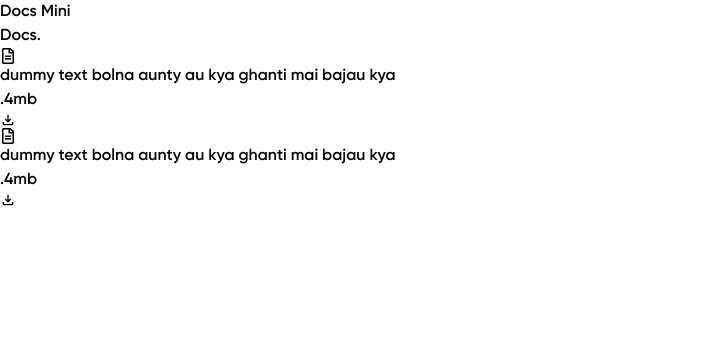
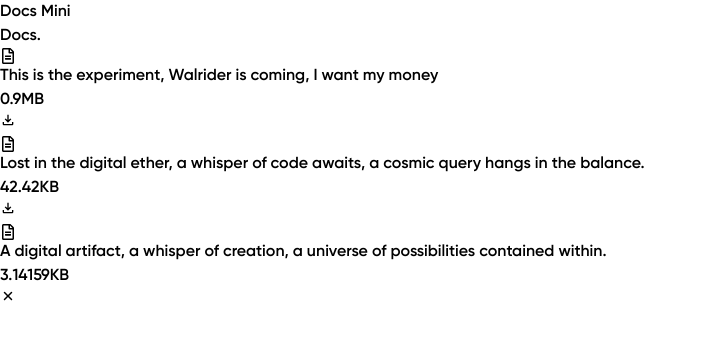
Before and after one commit to Siddhantv1/react-JS-repo, a React (Vite) app in the folder 07DocsMini/: page / in a window 1280 px wide. Shown: the top 338 px of the page, without its empty margins (0-706 px from the left). Built offline with nearby package versions, Linux system fonts and the light colour scheme.

Commit message:
finishing up

```diff
--- a/07DocsMini/src/components/Card.jsx
+++ b/07DocsMini/src/components/Card.jsx
@@ -1,25 +1,29 @@
 import React from 'react'
 import { FaRegFileAlt } from "react-icons/fa";
 import { MdOutlineFileDownload } from "react-icons/md";
-function Card() {
+import { IoClose } from "react-icons/io5";
+import { motion } from "framer-motion";
+
+function Card({ data, reference }) {
   return (
-    <div className='relative w-60 h-72 rounded-[50px] bg-zinc-900/90 text-white px-8 py-10 overflow-hidden'>
+    <motion.div drag dragConstraints={reference} whileDrag={{scale: 1.1}} className='relative w-60 h-72 rounded-[50px] bg-zinc-900/90 text-white px-8 py-10 overflow-hidden'>
       {/* // make cards */}
 
     <FaRegFileAlt/>
-    <p className='font-semibold leading-right mt-5'> dummy text bolna aunty au kya ghanti mai bajau kya </p>
+    <p className='font-semibold leading-right mt-5'>{data.desc}</p>
     <div className='footer absolute bottom-0 bg-sky-900 w-full left-0'>
 
         <div className='flex items-center justify-between py-3 px-8 mb-5'>
-            <h5> .4mb</h5>
-            <span className='w-7 h-7 bg-sky-500 rounded-full flex items-center justify-center'>
-                <MdOutlineFileDownload size={'1em'}/>
-            </span>
+            <h5>{data.filesize}</h5>
+            <button className='w-7 h-7 bg-sky-500 rounded-full flex items-center justify-center'>
+                {data.close ? <IoClose/> : <MdOutlineFileDownload size={'1em'}/>}
+
+            </button>
 
         </div>
 
         </div>
-    </div>
+    </motion.div>
   )
 }
 
--- a/07DocsMini/src/components/Foreground.jsx
+++ b/07DocsMini/src/components/Foreground.jsx
@@ -1,12 +1,38 @@
-import React from 'react'
+import React, {useRef, useState } from 'react'
 import Card from "./Card";
+
 function Foreground() {
+
+  const ref = useRef(null);
+
+
+  // data material
+  const data =[
+    {
+    desc: " This is the experiment, Walrider is coming, I want my money",
+    filesize: "0.9MB",
+    close: false,
+    },
+    // object 2
+    {
+      desc: "Lost in the digital ether, a whisper of code awaits, a cosmic query hangs in the balance.",
+      filesize: "42.42KB", // A nod to the ultimate answer
+      close: false, // Forever open to exploration
+    },
+    // object 3
+    {
+      desc: "A digital artifact, a whisper of creation, a universe of possibilities contained within.",
+      filesize: "3.14159KB", // A playful nod to Pi
+      close: true, // A finite creation
+    }
+  ];
+
   return (
 
-    <div className='fixed z-[3] top-0 left-0 w-full h-full bg-sky-800/10'>
-
-    <Card/>
-    <Card/>
+    <div ref = {ref} className='fixed z-[3] top-0 left-0 w-full h-full bg-sky-800/10 flex gap-5 flex-wrap p-5'>
+    {data.map((item) => (
+      <Card data = {item} reference={ref} />
+    ))}
 
     </div>
 
```
